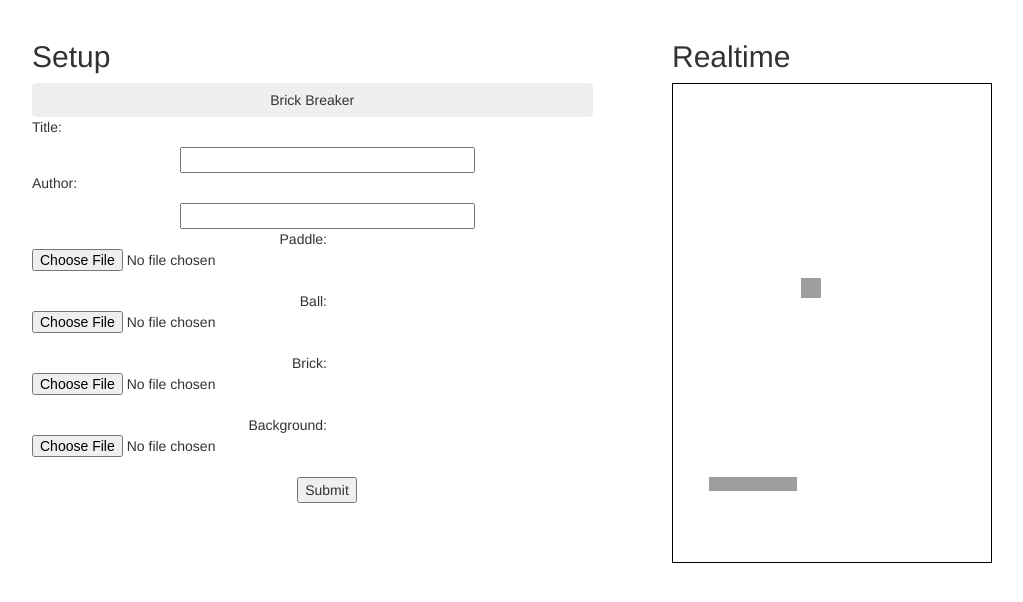
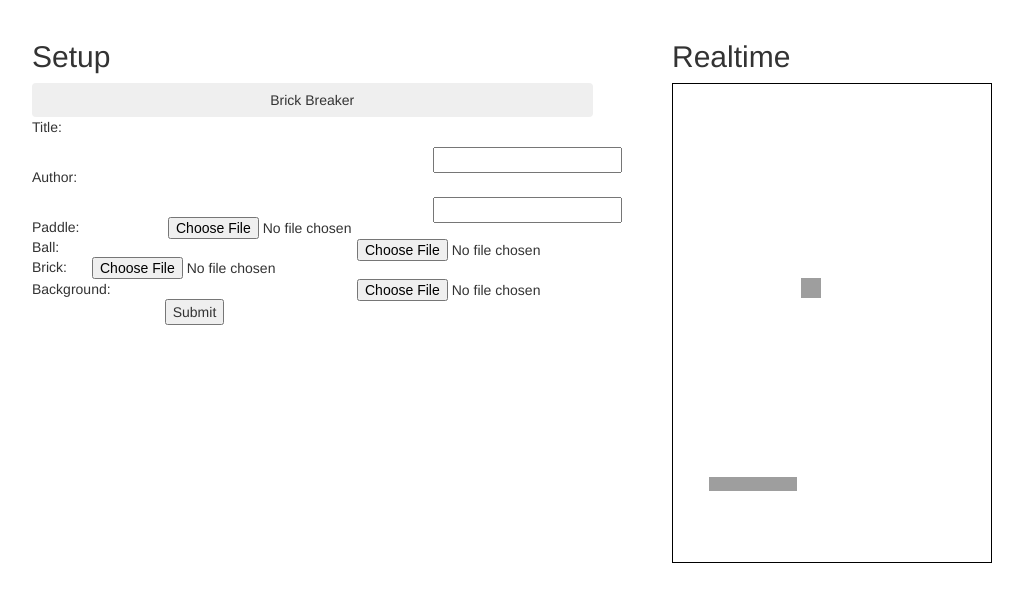
Before and after one commit to aupadhyay/game-gen, a PHP site: page / in a window 1280 px wide, after a click on "Brick Breaker". Shown: the top 602 px of the page, without its empty margins (18-1041 px from the left). Run offline with PHP 8.4, Linux system fonts and the light colour scheme; grey boxes are pictures that could not be loaded.

Commit message:
googled the css

```diff
--- a/css/style.css
+++ b/css/style.css
@@ -38,13 +38,17 @@
 }
 
 .form-label{
+	display:inline-block
 	width: 50%;
+	float:left;
 	text-align:right;
 	margin: 0px 0px 0px 0px;
 }
 
 .formObject{
+	display:inline-block
 	width:50%;
+	float:right;
 	text-align: left;
 	margin:0px 0px 0px 0px;
 }
```
